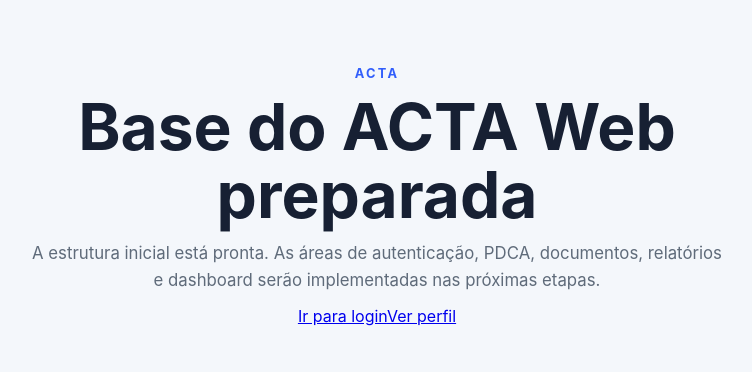
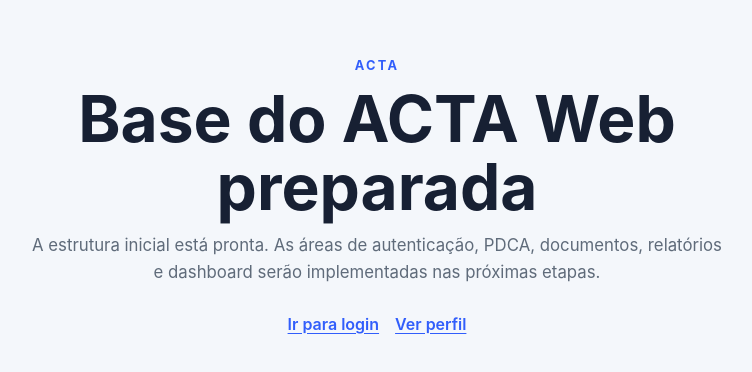
Before and after one commit to AppActa/acta-ts-web, a React (Vite) app: page / in a window 1280 px wide. Shown: the part 204-576 px from the top of the page, without its empty margins (263-1015 px from the left). Built offline with nearby package versions, Linux system fonts and the light colour scheme.

Commit message:
feat: adicionar rota coringa com retorno ao inicio

```diff
--- a/src/app/router/index.tsx
+++ b/src/app/router/index.tsx
@@ -2,6 +2,7 @@ import { createBrowserRouter } from "react-router-dom";
 import { PaginaLogin } from "../../features/auth";
 import { PaginaEditarPerfil, PaginaPerfil } from "../../features/perfil";
 import { HomePage } from "../../pages/HomePage";
+import { PaginaNaoEncontrada } from "../../pages/PaginaNaoEncontrada";
 
 export const router = createBrowserRouter([
   {
@@ -20,4 +21,8 @@ export const router = createBrowserRouter([
     path: "/perfil/editar",
     element: <PaginaEditarPerfil />,
   },
+  {
+    path: "*",
+    element: <PaginaNaoEncontrada />,
+  },
 ]);
--- /dev/null
+++ b/src/pages/PaginaNaoEncontrada.tsx
@@ -0,0 +1,16 @@
+import { useNavigate } from "react-router-dom";
+
+export function PaginaNaoEncontrada() {
+  const navegar = useNavigate();
+
+  return (
+    <main className="page-shell" aria-labelledby="titulo-nao-encontrada">
+      <p className="eyebrow">Erro 404</p>
+      <h1 id="titulo-nao-encontrada">Página não encontrada</h1>
+      <p>O endereço informado não corresponde a uma página do ACTA.</p>
+      <button className="page-shell_botao" type="button" onClick={() => navegar("/")}>
+        Voltar ao início
+      </button>
+    </main>
+  );
+}
--- a/src/styles/index.css
+++ b/src/styles/index.css
@@ -48,3 +48,37 @@ body {
   font-weight: 700;
   letter-spacing: 0.18em;
 }
+
+.page-shell_navegacao {
+  display: flex;
+  flex-wrap: wrap;
+  justify-content: center;
+  gap: 1rem;
+  margin-top: 1rem;
+}
+
+.page-shell_navegacao a {
+  color: #315efb;
+  font-weight: 600;
+  text-underline-offset: 3px;
+}
+
+.page-shell_botao {
+  justify-self: center;
+  margin-top: 1rem;
+  border: 0;
+  border-radius: 8px;
+  padding: 0.8rem 1.2rem;
+  background: #315efb;
+  color: #fff;
+  cursor: pointer;
+  font: inherit;
+  font-weight: 600;
+}
+
+.page-shell_botao:focus-visible,
+.page-shell_navegacao a:focus-visible,
+.barra-lateral_item:focus-visible {
+  outline: 3px solid #71cbd4;
+  outline-offset: 4px;
+}
```
